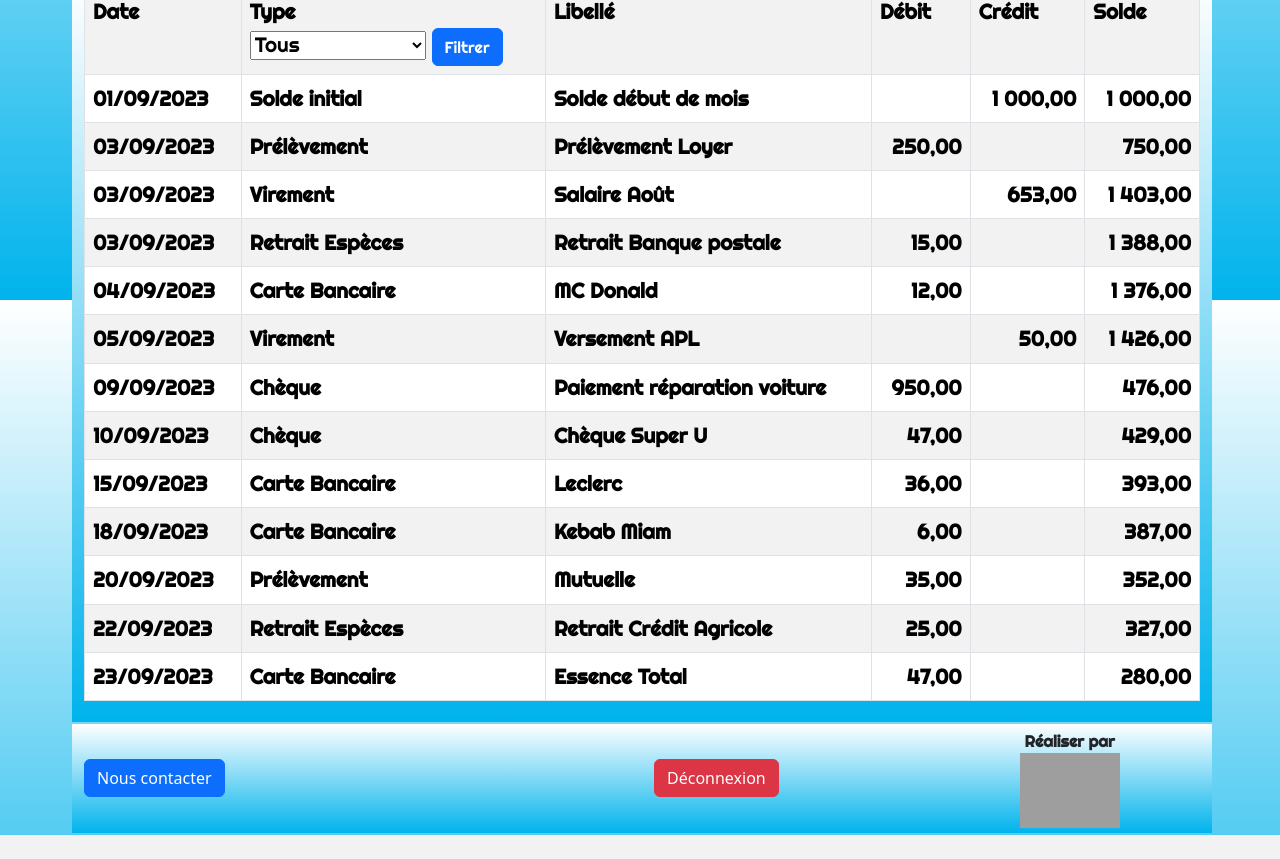
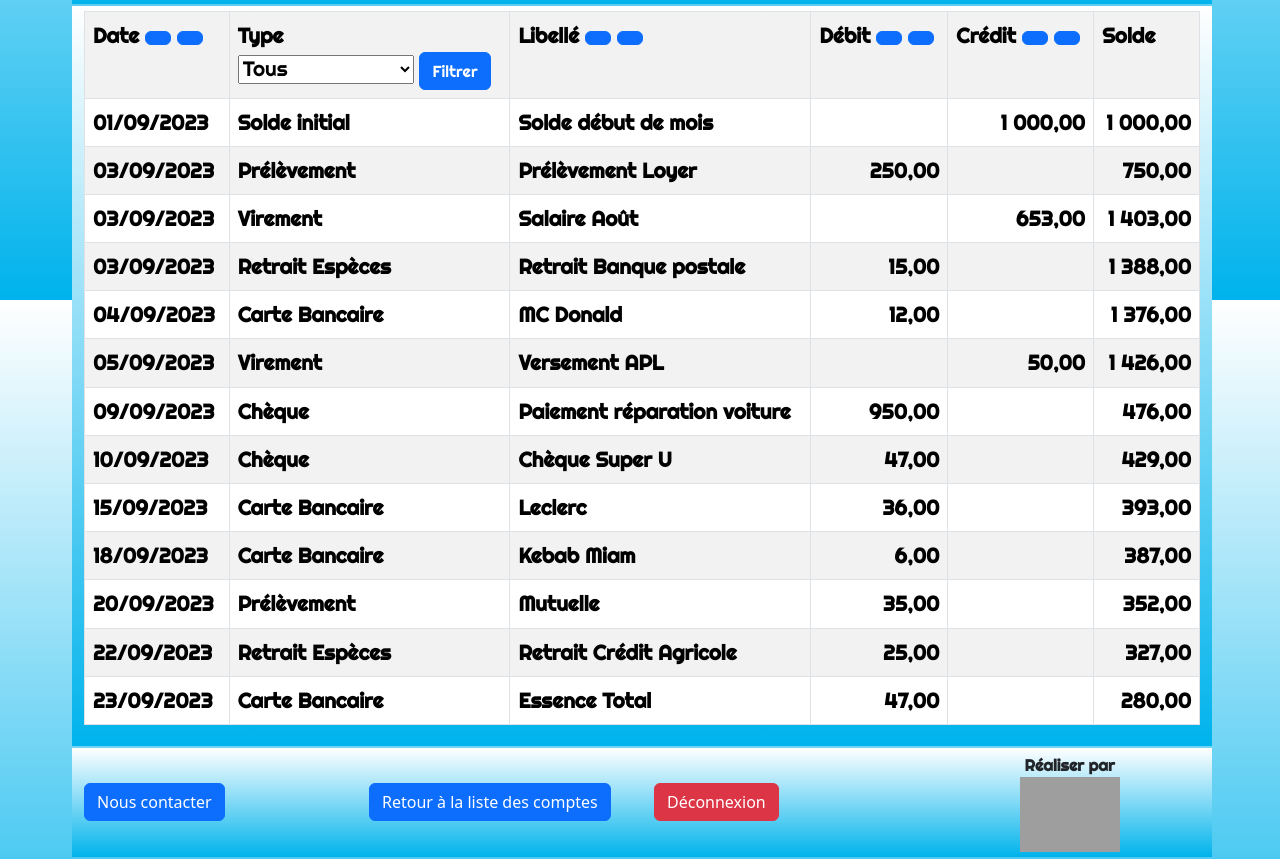
Before and after one commit to Francois389CoursBUT/IUTBank, a PHP site: page /pages/detailCompte.php in a window 1280 px wide. Shown: the part 500-1359 px from the top of the page. Before the commit the page ends 1335 px from the top, so only its background shows below. Run offline with PHP 8.4, Linux system fonts and the light colour scheme; the visitor is signed in with stand-in values (Sample User, id 1); data comes from the database, SQL or seed files in the repository; some libraries are stand-ins or nearby versions; grey boxes are pictures that could not be loaded.

Commit message:
C'est fini 👍

```diff
--- a/fonction/functionDB.php
+++ b/fonction/functionDB.php
@@ -21,16 +21,35 @@ function getPDO(): PDO
     return new PDO($dns, $user, $pwd, $options);
 }
 
-function getEcritureFromDB(string $indentifiant): array
+function getEcritureFromDB(string $indentifiant, string $categorieFiltre, string $trieColonne): array
 {
     $pdo = getPDO();
 
     $requete = "SELECT laDate, type, libelle, montantDebit, montantCredit
-                FROM ecritures
-                WHERE IdCompte = :IdCompte";
+                    FROM ecritures
+                    WHERE IdCompte = :IdCompte";
+    if ($categorieFiltre != "Tous") {
+        $requete = $requete .  " AND type = :type";
+    }
 
+    //switch
+    switch ($trieColonne) {
+        case "libelle-asc"; $requete = $requete . " ORDER BY libelle ASC"; break;
+        case "libelle-desc"; $requete = $requete . " ORDER BY libelle DESC"; break;
+        case "date-asc"; $requete = $requete . " ORDER BY laDate ASC"; break;
+        case "date-desc"; $requete = $requete . " ORDER BY laDate DESC"; break;
+        case "debit-asc"; $requete = $requete . " ORDER BY montantDebit ASC"; break;
+        case "debit-desc"; $requete = $requete . " ORDER BY montantDebit DESC"; break;
+        case "credit-asc"; $requete = $requete . " ORDER BY montantCredit ASC"; break;
+        case "credit-desc"; $requete = $requete . " ORDER BY montantCredit DESC"; break;
+    }
     $stmt = $pdo->prepare($requete);
-    $stmt->execute(['IdCompte' => $indentifiant]);
+
+    if ($categorieFiltre != "Tous") {
+        $stmt->execute(['IdCompte' => $indentifiant, 'type' => $categorieFiltre]);
+    } else {
+        $stmt->execute(['IdCompte' => $indentifiant]);
+    }
 
     return $stmt->fetchAll();
 }
@@ -38,6 +57,7 @@ function getEcritureFromDB(string $indentifiant): array
 
 function getTypeEcritureFromDB(): array
 {
+    //TODO une seule connection
     $pdo = getPDO();
 
     $requete = "SELECT *
--- a/pages/detailCompte.php
+++ b/pages/detailCompte.php
@@ -84,14 +84,13 @@ estConnecterSinonRetourIndex();
 
 
 
-                if (isset($_POST['numeroCompte'])) {
-                    $_SESSION['numeroCompte'] = $_POST['numeroCompte'];
-                }
-                $tabEcriture = getEcritureFromDB($_SESSION['numeroCompte']);
+                if (isset($_POST['idCompte'])) $_SESSION['idCompte'] = $_POST['idCompte'];
+                if (isset($_POST['numeroCompte'])) $_SESSION['numeroCompte'] = $_POST['numeroCompte'];
+                if (isset($_POST['typeCompte'])) $_SESSION['typeCompte'] = $_POST['typeCompte'];
+
                 $tabTypeEcriture = getTypeEcritureFromDB();
 
                 $assocTypeEcriture = tabToAssoc($tabTypeEcriture);
-
                 $tabCodeType = array();
                 $i = 0;
                 foreach ($tabTypeEcriture as $ligne) {
@@ -99,6 +98,12 @@ estConnecterSinonRetourIndex();
                     $i++;
                 }
                 $typeFiltre = isset($_GET['type']) && in_array($_GET['type'], $tabCodeType) ? $_GET['type'] : "Tous";
+
+                $argumentTrie = isset($_GET['trie']) ? $_GET['trie'] : "";
+
+                $tabEcriture = getEcritureFromDB($_SESSION['idCompte'], $typeFiltre, $argumentTrie);
+                var_dump("POST");
+                var_dump($_POST);
                 ?>
                 <!-- Compte ouvert -->
                 <div class="col-12 cell">
@@ -109,8 +114,7 @@ estConnecterSinonRetourIndex();
                         </div>
                         <!-- Information -->
                         <div class="col-md-6 col-sm-12 centrerVerticalement">
-                            <!-- TODO -->
-                            <h2>Compte No 123456789ABC - Type : Compte courant</h2>
+                            <?php echo '<h2 > Compte No ' . $_SESSION['numeroCompte'] . ' - Type : ' . $_SESSION['typeCompte'] . ' </h2 >'; ?>
                         </div>
                     </div>
                 </div>
@@ -120,7 +124,11 @@ estConnecterSinonRetourIndex();
                     <form action="detailCompte.php" method="get">
                         <table class="table table-bordered table-striped">
                             <tr>
-                                <th>Date</th>
+                                <th>
+                                    <label>Date</label>
+                                    <button name="trie" class="btn btn-primary" type="submit" value="date-asc"><i class="fa-solid fa-arrow-up-1-9"></i></button>
+                                    <button name="trie" class="btn btn-primary" type="submit" value="date-desc"><i class="fa-solid fa-arrow-down-9-1"></i></button>
+                                </th>
                                 <th>
                                     <label for="type">Type</label><br>
                                     <select name="type" id="type">
@@ -134,9 +142,21 @@ estConnecterSinonRetourIndex();
                                     </select>
                                     <input class="btn btn-primary" type="submit" value="Filtrer">
                                 </th>
-                                <th>Libell&eacute;</th>
-                                <th>D&eacute;bit</th>
-                                <th>Cr&eacute;dit</th>
+                                <th>
+                                    <label>Libell&eacute;</label>
+                                    <button name="trie" class="btn btn-primary" type="submit" value="libelle-asc"><i class="fa-solid fa-arrow-up-a-z"></i></button>
+                                    <button name="trie" class="btn btn-primary" type="submit" value="libelle-desc"><i class="fa-solid fa-arrow-down-z-a"></i></button>
+                                </th>
+                                <th>
+                                    <label>D&eacute;bit</label>
+                                    <button name="trie" class="btn btn-primary" type="submit" value="debit-asc"><i class="fa-solid fa-arrow-up-1-9"></i></button>
+                                    <button name="trie" class="btn btn-primary" type="submit" value="debit-desc"><i class="fa-solid fa-arrow-down-9-1"></i></button>
+                                </th>
+                                <th>
+                                    <label>Cr&eacute;dit</label>
+                                    <button name="trie" class="btn btn-primary" type="submit" value="credit-asc"><i class="fa-solid fa-arrow-up-1-9"></i></button>
+                                    <button name="trie" class="btn btn-primary" type="submit" value="credit-desc"><i class="fa-solid fa-arrow-down-9-1"></i></button>
+                                </th>
                                 <?php
                                 if ($typeFiltre == "Tous") {
                                     echo '<th>Solde</th>';
@@ -147,9 +167,7 @@ estConnecterSinonRetourIndex();
                             $solde = 0;
                             //Affichage des lignes
                             foreach ($tabEcriture as $ligne) {
-                                if ($typeFiltre == "Tous" || $typeFiltre == $ligne['type']) {
-                                    affichageEntree($ligne['laDate'], $ligne['type'], $ligne['libelle'], $ligne['montantDebit'], $ligne['montantCredit']);
-                                }
+                                affichageEntree($ligne['laDate'], $ligne['type'], $ligne['libelle'], $ligne['montantDebit'], $ligne['montantCredit']);
                             }
                             ?>
                         </table>
@@ -176,7 +194,13 @@ estConnecterSinonRetourIndex();
                         </a>
                     </div>
 
-                    <div class="col-3"></div> <!-- Vide pour centrer -->
+                    <!-- Bouton retour -->
+                    <div class="col-3 centrerVerticalement">
+                        <a href="comptes.php">
+                            <div class="btn btn-primary btn-block boutonTexte">Retour &agrave; la liste des comptes <i
+                                        class="fa-solid fa-arrow-left"></i></div>
+                        </a>
+                    </div>
 
                     <!-- Bouton déconnexion -->
                     <div class="col-3 centrerVerticalement">
```
Also changed, not shown: pages/comptes.php (+5 -2 lines).
